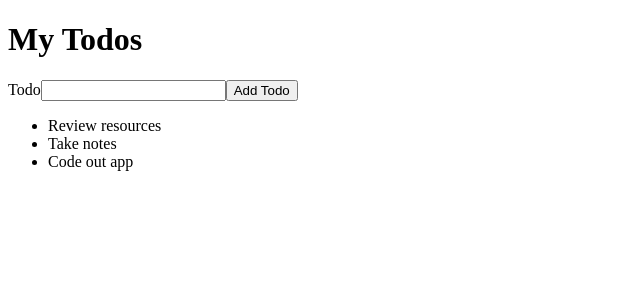
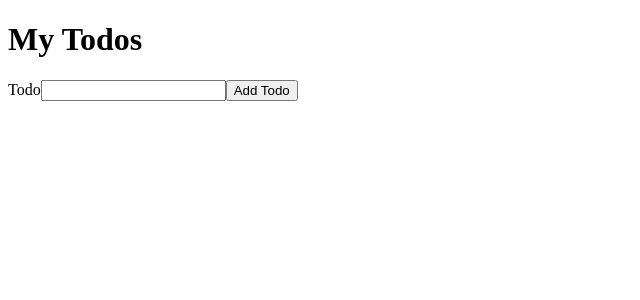
Before and after one commit to savir-nosaj/ctd-to-do-list, a React (Vite) app: page / in a window 1280 px wide. Shown: the top 300 px of the page, without its empty margins (0-640 px from the left). Built offline with nearby package versions, Linux system fonts and the light colour scheme.

Commit message:
Update ToDoList.jsx

```diff
--- a/src/ToDoList.jsx
+++ b/src/ToDoList.jsx
@@ -1,25 +1,12 @@
 import ToDoListItem from "./ToDoListItem";
 
-function ToDoList() {
-    const todos = [
-        {id: 1, title: "Review resources"},
-        {id: 2, title: "Take notes"},
-        {id: 3, title: "Code out app"},
-    ];
+function ToDoList({todoList}) {
+
     return (
         <ul>
-            {todos.map((item) => {
-                return (
-                    // create instance of component
-                    <ToDoListItem
-                        // pass props
-                        key = {item.id}
-                        todo = {item.title}
-                    />
-                );
-            })}
+            {todoList.map(todo => <ToDoListItem key = {Date.now()} todo = {todo}/>)}
         </ul>
     );
 }
 
-export default ToDoList
+export default ToDoList;
```
